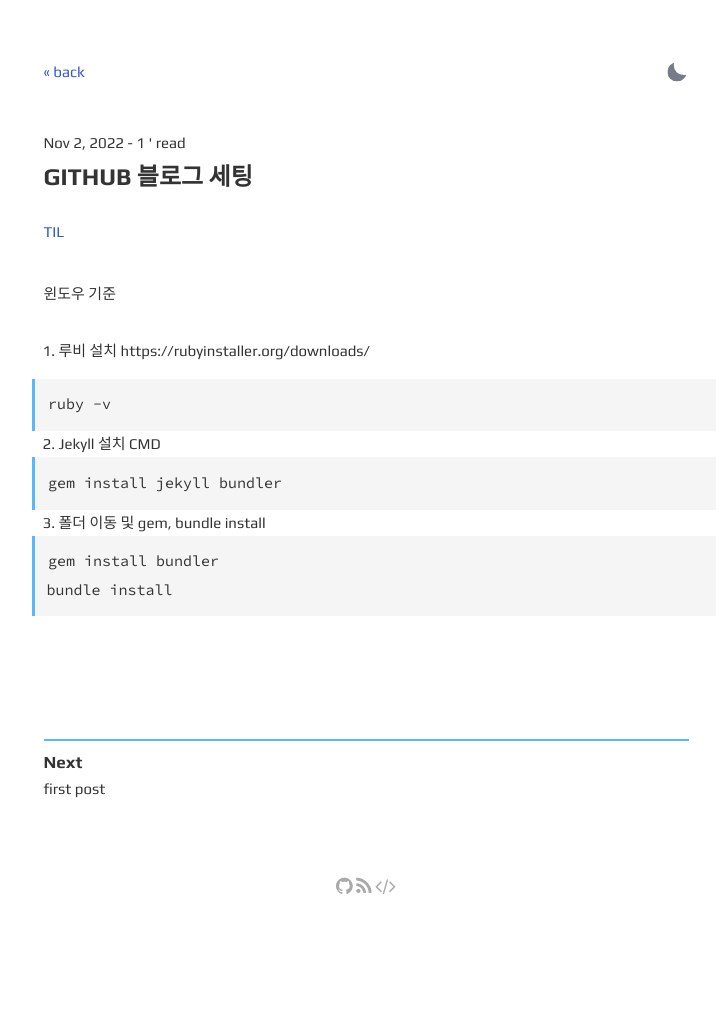
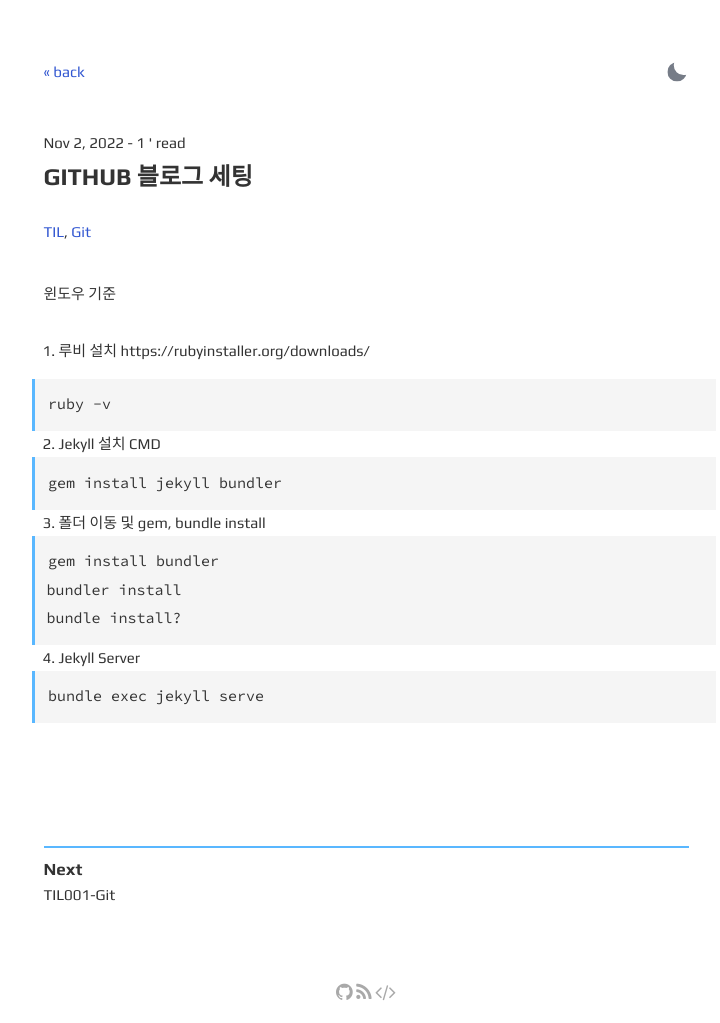
Before and after one commit to yongnoo/yongnoo.github.io, a Jekyll site: the page built from _posts/2022-11-02-Github 블로그 세팅.md, in a window 1280 px wide. Shown: the whole page, without its empty margins (274-994 px from the left). Built offline with Jekyll 4.4.1, drawn with Linux system fonts in a browser that asks for light colours; comment, search, counter and statistics services are not loaded; before the commit the page ends 916 px from its top, so only the background shows below that.

Commit message:
real 1st

````diff
--- a/_layouts/post.html
+++ b/_layouts/post.html
@@ -37,4 +37,3 @@
 
   </nav>
 </section>
-{% include disqus.html %}
--- a/_posts/2022-11-02-first-post.md
+++ b/_posts/2022-11-02-Github 블로그 세팅.md
@@ -3,7 +3,7 @@
 title: Github 블로그 세팅
 description: Github.io 블로그 세팅
 summary: Github.io 블로그 세팅
-tags: TIL
+tags: TIL Git
 ---
 
 윈도우 기준
@@ -23,5 +23,11 @@
 3. 폴더 이동 및 gem, bundle install
    ```CMD
    gem install bundler
-   bundle install
+   bundler install
+   bundle install?
    ```
+
+4. Jekyll Server
+   ```CMD
+   bundle exec jekyll serve
+   ```
--- /dev/null
+++ b/tag/Git/index.html
@@ -0,0 +1,4 @@
+---
+layout: tag
+tag: Git
+---
--- /dev/null
+++ b/tag/Python/index.html
@@ -0,0 +1,4 @@
+---
+layout: tag
+tag: Python
+---
````
Also changed, not shown: _posts/2022-12-01-TIL001-Git.md (+4 -4 lines), about.html (+9 -11 lines).
